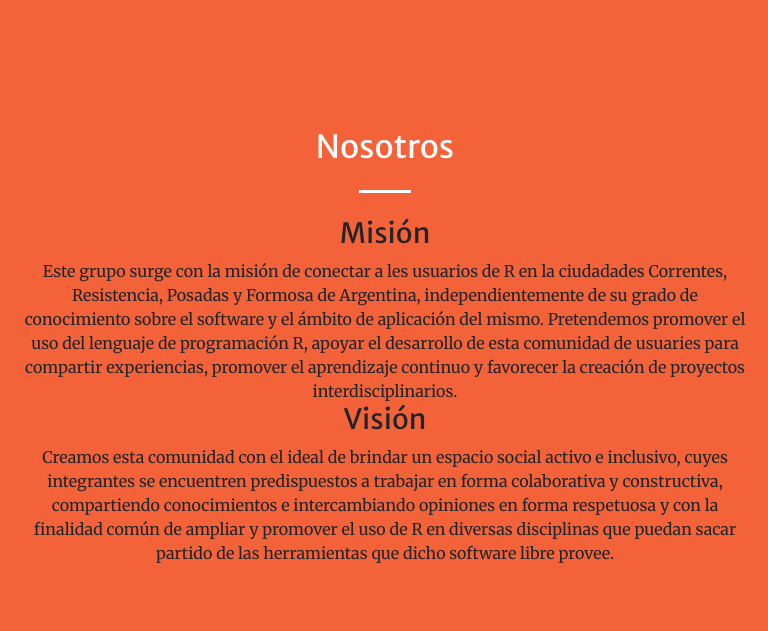
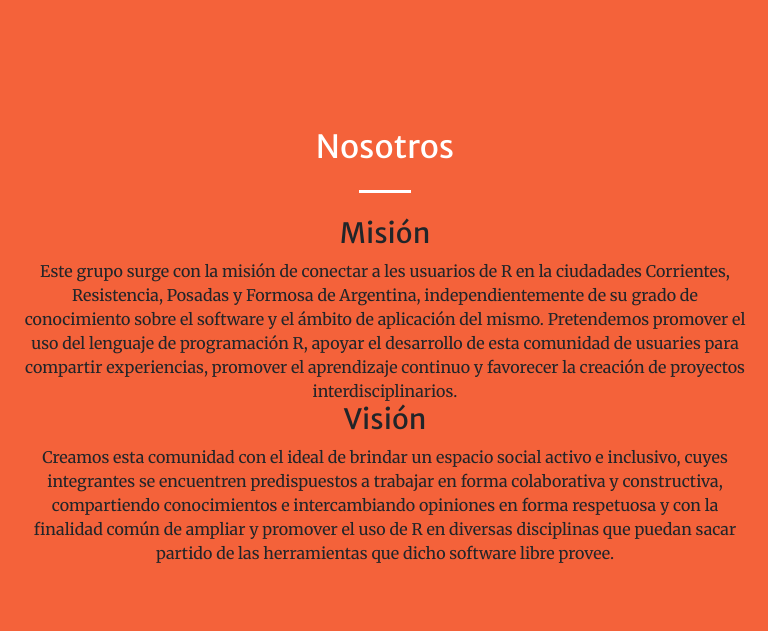
Before and after one commit to RenelNEA/web, a website with bundled scripts: page index.html in a window 1280 px wide. Shown: the part 800-1431 px from the top of the page, 255-1023 px from the left. Built offline with nearby package versions, Linux system fonts and the light colour scheme.

Commit message:
Update index.html

```diff
--- a/index.html
+++ b/index.html
@@ -80,7 +80,7 @@
 
 <h3> Misión </h3>
 
-Este grupo surge con la misión de conectar a les usuarios de R en la ciudadades Correntes, Resistencia, Posadas y Formosa de Argentina, independientemente de su grado de conocimiento sobre el software y el ámbito de aplicación del mismo. Pretendemos promover el uso del lenguaje de programación R, apoyar el desarrollo de esta comunidad de usuaries para compartir experiencias, promover el aprendizaje continuo y favorecer la creación de proyectos interdisciplinarios.
+Este grupo surge con la misión de conectar a les usuarios de R en la ciudadades Corrientes, Resistencia, Posadas y Formosa de Argentina, independientemente de su grado de conocimiento sobre el software y el ámbito de aplicación del mismo. Pretendemos promover el uso del lenguaje de programación R, apoyar el desarrollo de esta comunidad de usuaries para compartir experiencias, promover el aprendizaje continuo y favorecer la creación de proyectos interdisciplinarios.
 
  <h3>Visión</h3>
 
```
